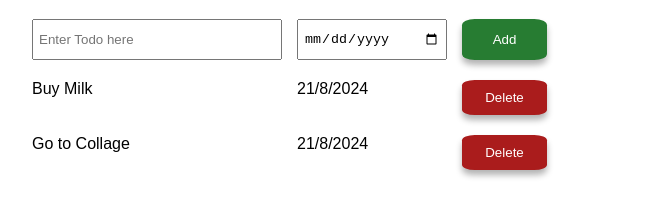
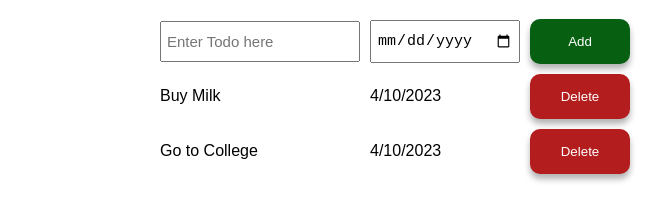
Before and after one commit to rajuozarkar01/Jscript, a plain HTML site: page project/todo.html in a window 1280 px wide. Shown: the part 61-282 px from the top of the page, without its empty margins (288-952 px from the left). Drawn offline with Linux system fonts and the light colour scheme.

Commit message:
CSS updated

```diff
--- a/project/todo.css
+++ b/project/todo.css
@@ -1,46 +1,54 @@
-
-body{
-  font-family:Arial, Helvetica, sans-serif;
+body {
+  font-family: Arial;
   margin: auto;
-  width: 50%;
+  width: 30%;
 }
 
-#main-heading{
+#main-heading {
   text-align: center;
+}
 
+.grid-container {
+  display: grid;
+  grid-template-columns: 200px 150px 100px;
+  column-gap: 10px;
+  row-gap: 10px;
+  margin-top: 10px;
+  align-items: center;
+}
+
+#todo-input, #todo-date {
+  font-size: 15px;
+  padding: 10px 5px;
+}
+
+.btn-delete {
+  background-color: rgb(179, 29, 29);
+  color: white;
+  border: none;
+  padding: 15px 0px;
+  cursor: pointer;
+  border-radius: 10px;
+  box-shadow: 0 5px 6px rgba(0, 0, 0, 0.3);
+  transform: translateY(0);
+  transition: transform 0.2s ease;
 
 }
 
-.grid-container{
-  display: grid;
-  grid-template-columns: 250px 150px 85px;
-  column-gap: 15px;
-  row-gap: 20px;
-  margin-top: 20px;
-
-
-}
-#todo-input, #todo-date{
-
-  padding: 10px 5px;
-}
-.button-shadow{
-  padding: 10px 5px;
-  border-radius: 15%;
+.btn-todo {
+  background-color: rgb(7, 95, 17);
+  color: white;
   border: none;
+  padding: 15px 0px;
+  cursor: pointer;
+  border-radius: 10px;
   box-shadow: 0 5px 6px rgba(0, 0, 0, 0.3);
   transform: translateY(0);
   transition: transform 0.2s ease;
+
 }
-.button-shadow:hover{
+
+
+.btn-todo:hover,.btn-delete:hover{
   transform: translateY(-2px);
 }
-.green-back{
-  background-color: rgb(39, 124, 50);
-  color: white;
-}
-.red-back{
-  background-color: rgb(170, 28, 28);
-  color: white;
-
-}
--- a/project/todo.html
+++ b/project/todo.html
@@ -2,18 +2,17 @@
 <html lang="en">
 <head>
   <link rel="stylesheet" href="todo.css">
-  <title>TO DO App</title>
+  <title>Todo App</title>
 </head>
 <body>
   <h1 id="main-heading">Todo App</h1>
 
-  <div class="grid-container" >
-  <input id="todo-input" type="text" placeholder="Enter Todo here">
-  <input id="todo-date" type="date">
-  <button class="button-shadow green-back" onclick="addTodo();">Add</button>
+  <div class="grid-container">
+    <input id="todo-input" type="text" placeholder="Enter Todo here">
+    <input id="todo-date" type="date">
+    <button class='btn-todo' onclick="addTodo();">Add</button>
   </div>
 
-  <!-- <p id="todoItems"></p> -->
   <div class="todo-container grid-container"></div>
 
   <script src="todo.js"></script>
--- a/project/todo.js
+++ b/project/todo.js
@@ -1,11 +1,14 @@
 let todoList = [
-  {item :'Buy Milk',
-   dueDate: '21/8/2024'
+  {
+    item: 'Buy Milk',
+    dueDate: '4/10/2023'
   },
-  {item:'Go to Collage',
-   dueDate: '21/8/2024'
+  {
+    item: 'Go to College',
+    dueDate: '4/10/2023'
   }
 ];
+
 displayItems();
 
 function addTodo() {
@@ -19,20 +22,17 @@ function addTodo() {
   displayItems();
 }
 
-function displayItems(){
+function displayItems() {
   let containerElement = document.querySelector('.todo-container');
   let newHtml = '';
-  for (let i = 0; i < todoList.length; i++){
-     let {item, dueDate} = todoList[i];
-    newHtml +=`
-
-    <span>${item}</span>
-    <span>${dueDate}</span>
-    <button class="button-shadow red-back" onclick ="todoList.splice(${i}, 1);
-    displayItems();">Delete</button>
-
+  for (let i = 0; i < todoList.length; i++) {
+    let {item, dueDate} = todoList[i];
+    newHtml += `
+      <span>${item}</span>
+      <span>${dueDate}</span>
+      <button class='btn-delete' onclick="todoList.splice(${i}, 1);
+      displayItems();">Delete</button>
     `;
-    //why span: div, p  are block elements
   }
   containerElement.innerHTML = newHtml;
 }
```
